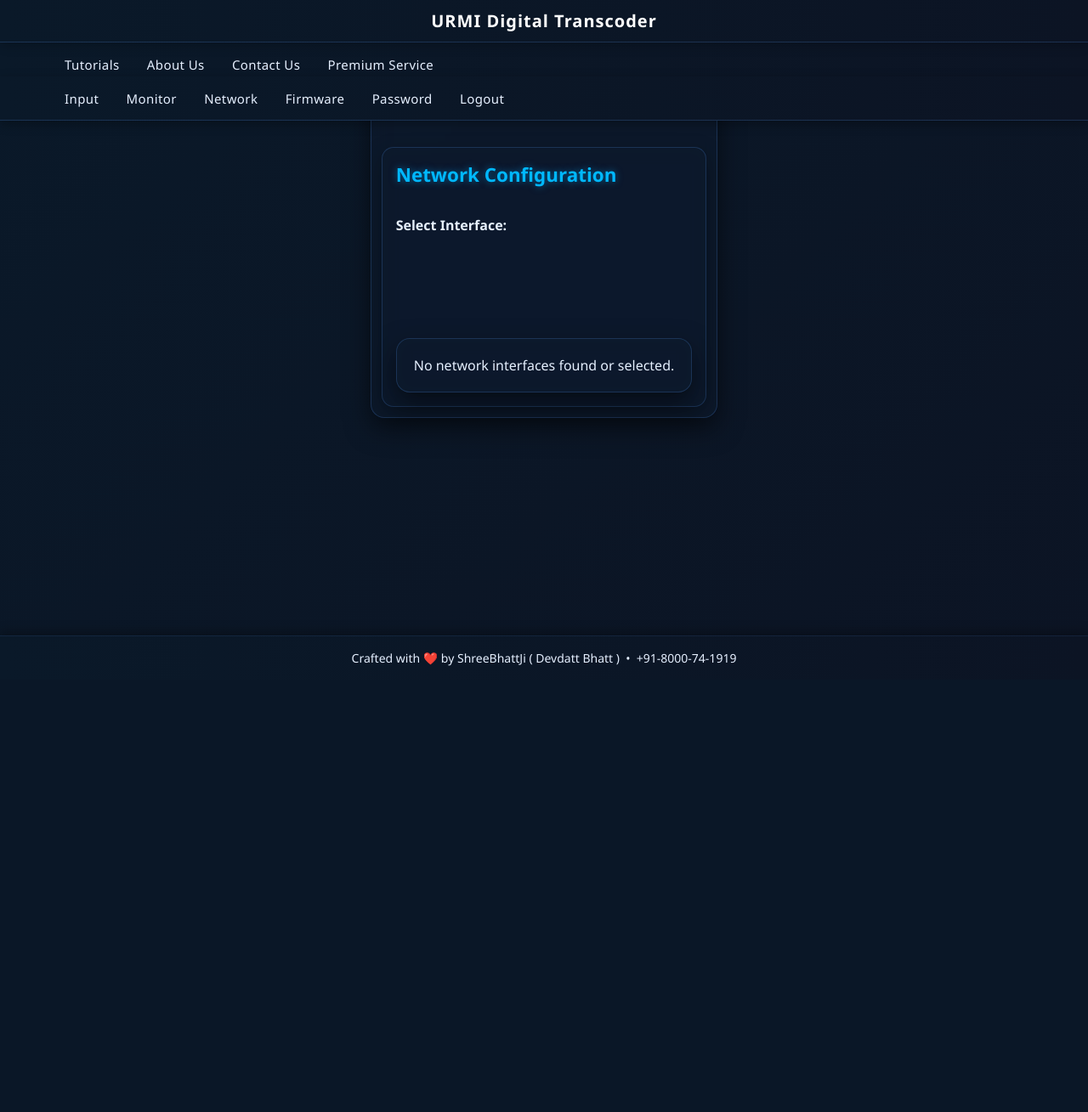
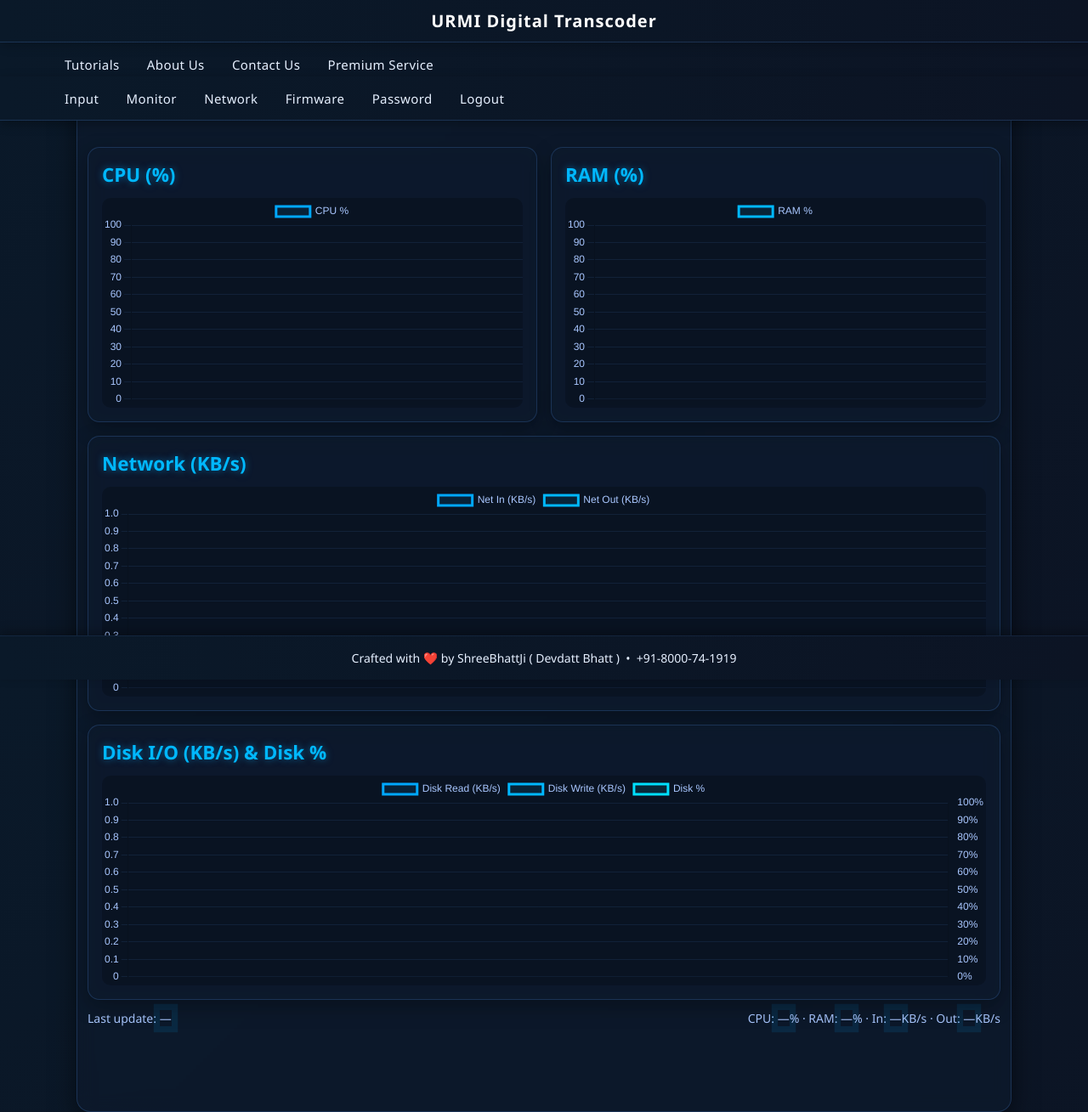
Before and after one commit to shreebhattji/urmic_transcoder, a PHP site: page / in a window 1280 px wide. Shown: the whole page at 85% size. Before the commit the page ends 784 px from the top, so only its background shows below. Run offline with PHP 8.4, Linux system fonts and the light colour scheme; the visitor is signed in with stand-in values (Sample User, id 1).

Commit message:
ui update

```diff
--- a/html/index.php
+++ b/html/index.php
@@ -1,4 +1,6 @@
+<!-- index.php -->
 <?php
+
 /*
 Urmi you happy me happy licence
 
@@ -7,246 +9,326 @@ Copyright (c) 2026 shreebhattji
 License text:
 https://github.com/shreebhattji/Urmi/blob/main/licence.md
 */
-include 'header.php';
 
-// Load network configuration
-$config_file = '/etc/urmi/network.json';
-$network_config = [];
-
-if (file_exists($config_file)) {
-  $config_data = file_get_contents($config_file);
-  $network_config = json_decode($config_data, true);
-}
-
-// Handle form submissions
-if ($_SERVER['REQUEST_METHOD'] === 'POST') {
-  if (isset($_POST['action'])) {
-    $interface = $_POST['interface'] ?? '';
-    $action = $_POST['action'];
-
-    if ($action === 'save') {
-      // Save configuration
-      $config = [
-        'interface' => $interface,
-        'method' => $_POST['method'] ?? '',
-        'ip' => $_POST['ip'] ?? '',
-        'netmask' => $_POST['netmask'] ?? '',
-        'gateway' => $_POST['gateway'] ?? '',
-        'dns' => $_POST['dns'] ?? '',
-        'multicast' => $_POST['multicast'] ?? 'off'
-      ];
-
-      $network_config[$interface] = $config;
-      file_put_contents($config_file, json_encode($network_config, JSON_PRETTY_PRINT));
-    } elseif ($action === 'activate') {
-      // Activate interface
-      exec("sudo ip link set $interface up", $output, $return_code);
-    } elseif ($action === 'deactivate') {
-      // Deactivate interface
-      exec("sudo ip link set $interface down", $output, $return_code);
-    }
-  }
-}
-
-// Get network interfaces excluding specific ones
-$interfaces = [];
-$output = [];
-exec('ip addr show', $output);
-
-$current_interface = null;
-$interface_data = [];
-
-foreach ($output as $line) {
-  // Match interface name
-  if (preg_match('/^\d+:\s+([a-zA-Z0-9]+):/', $line, $matches)) {
-    $current_interface = $matches[1];
-
-    // Skip interfaces we want to exclude
-    if (strpos($current_interface, 'enx') === 0) {
-      $current_interface = null;
-      continue;
-    }
-
-    if ($current_interface === 'lo') {
-      $current_interface = null;
-      continue;
-    }
-
-    // Check if interface is a bridge or docker interface
-    if (
-      strpos($current_interface, 'docker') === 0 ||
-      strpos($current_interface, 'br-') === 0 ||
-      strpos($current_interface, 'veth') === 0
-    ) {
-      $current_interface = null;
-      continue;
-    }
-
-    $interface_data[$current_interface] = [
-      'name' => $current_interface,
-      'ip' => '',
-      'mac' => '',
-      'status' => 'down',
-      'config' => $network_config[$current_interface] ?? null
-    ];
-  }
-
-  // Extract IP address
-  if ($current_interface && preg_match('/inet\s+(\d+\.\d+\.\d+\.\d+)/', $line, $matches)) {
-    $interface_data[$current_interface]['ip'] = $matches[1];
-  }
-
-  // Extract MAC address
-  if ($current_interface && preg_match('/link\/ether\s+([a-f0-9:]+)/', $line, $matches)) {
-    $interface_data[$current_interface]['mac'] = $matches[1];
-  }
-
-  // Check if interface is up
-  if ($current_interface && strpos($line, 'state UP') !== false) {
-    $interface_data[$current_interface]['status'] = 'up';
-  }
-}
-
-// Get selected interface from GET parameter or first interface
-$selected_interface = $_GET['interface'] ?? array_keys($interface_data)[0] ?? null;
-?>
+include 'header.php'; ?>
 
 <div class="containerindex">
   <div class="grid">
+    <div class="card">
+      <h3><i class="fas fa-microchip"></i> CPU (%)</h3>
+      <div class="chart-wrap"><canvas id="cpuChart"></canvas></div>
+    </div>
+    <div class="card">
+      <h3><i class="fas fa-memory"></i> RAM (%)</h3>
+      <div class="chart-wrap"><canvas id="ramChart"></canvas></div>
+    </div>
     <div class="card wide">
-      <h3>Network Configuration</h3>
-
-      <!-- Interface selection -->
-      <div class="interface-selector">
-        <h4>Select Interface:</h4>
-        <div class="interface-list">
-          <?php foreach ($interface_data as $interface): ?>
-            <a href="?interface=<?php echo urlencode($interface['name']); ?>"
-              class="btn <?php echo $selected_interface === $interface['name'] ? 'btn-primary' : 'btn-outline-primary'; ?>">
-              <?php echo htmlspecialchars($interface['name']); ?>
-            </a>
-          <?php endforeach; ?>
-        </div>
-      </div>
-
-      <!-- Main container for network settings -->
-      <div class="network-settings-container">
-        <?php if ($selected_interface && isset($interface_data[$selected_interface])): ?>
-          <div class="interface-card">
-            <div class="interface-header">
-              <h5>Interface Settings</h5>
-              <span class="badge bg-<?php echo $interface_data[$selected_interface]['status'] === 'up' ? 'success' : 'secondary'; ?>">
-                <?php echo htmlspecialchars($interface_data[$selected_interface]['status']); ?>
-              </span>
-            </div>
-            <div class="interface-body">
-              <p><strong>IP Address:</strong> <?php echo htmlspecialchars($interface_data[$selected_interface]['ip'] ?: 'N/A'); ?></p>
-              <p><strong>MAC Address:</strong> <?php echo htmlspecialchars($interface_data[$selected_interface]['mac'] ?: 'N/A'); ?></p>
-            </div>
-            <div class="interface-footer">
-              <form method="post" action="" class="interface-form">
-                <input type="hidden" name="interface" value="<?php echo htmlspecialchars($selected_interface); ?>">
-                <input type="hidden" name="action" value="save">
-
-                <div class="mb-3">
-                  <label class="form-label">Configuration Method</label>
-                  <div class="form-check">
-                    <input class="form-check-input" type="radio" name="method" id="dhcp-<?php echo $selected_interface; ?>"
-                      value="dhcp" <?php echo ($interface_data[$selected_interface]['config']['method'] ?? '') === 'dhcp' ? 'checked' : ''; ?>>
-                    <label class="form-check-label" for="dhcp-<?php echo $selected_interface; ?>">
-                      DHCP
-                    </label>
-                  </div>
-                  <div class="form-check">
-                    <input class="form-check-input" type="radio" name="method" id="static-<?php echo $selected_interface; ?>"
-                      value="static" <?php echo ($interface_data[$selected_interface]['config']['method'] ?? '') === 'static' ? 'checked' : ''; ?>>
-                    <label class="form-check-label" for="static-<?php echo $selected_interface; ?>">
-                      Static IP
-                    </label>
-                  </div>
-                </div>
-
-                <div class="mb-3" id="static-ip-fields-<?php echo $selected_interface; ?>"
-                  style="<?php echo ($interface_data[$selected_interface]['config']['method'] ?? '') === 'static' ? 'display: block;' : 'display: none;'; ?>">
-                  <label class="form-label">IP Address</label>
-                  <input type="text" class="form-control" name="ip"
-                    value="<?php echo htmlspecialchars($interface_data[$selected_interface]['config']['ip'] ?? ''); ?>"
-                    placeholder="192.168.1.100">
-
-                  <label class="form-label mt-2">Netmask</label>
-                  <input type="text" class="form-control" name="netmask"
-                    value="<?php echo htmlspecialchars($interface_data[$selected_interface]['config']['netmask'] ?? ''); ?>"
-                    placeholder="255.255.255.0">
-
-                  <label class="form-label mt-2">Gateway</label>
-                  <input type="text" class="form-control" name="gateway"
-                    value="<?php echo htmlspecialchars($interface_data[$selected_interface]['config']['gateway'] ?? ''); ?>"
-                    placeholder="192.168.1.1">
-
-                  <label class="form-label mt-2">DNS Server</label>
-                  <input type="text" class="form-control" name="dns"
-                    value="<?php echo htmlspecialchars($interface_data[$selected_interface]['config']['dns'] ?? ''); ?>"
-                    placeholder="8.8.8.8">
-                </div>
-
-                <div class="mb-3">
-                  <label class="form-label">Multicast</label>
-                  <div class="form-check">
-                    <input class="form-check-input" type="radio" name="multicast" id="multicast-on-<?php echo $selected_interface; ?>"
-                      value="on" <?php echo ($interface_data[$selected_interface]['config']['multicast'] ?? 'off') === 'on' ? 'checked' : ''; ?>>
-                    <label class="form-check-label" for="multicast-on-<?php echo $selected_interface; ?>">
-                      Enable
-                    </label>
-                  </div>
-                  <div class="form-check">
-                    <input class="form-check-input" type="radio" name="multicast" id="multicast-off-<?php echo $selected_interface; ?>"
-                      value="off" <?php echo ($interface_data[$selected_interface]['config']['multicast'] ?? 'off') === 'off' ? 'checked' : ''; ?>>
-                    <label class="form-check-label" for="multicast-off-<?php echo $selected_interface; ?>">
-                      Disable
-                    </label>
-                  </div>
-                </div>
-
-                <div class="d-flex justify-content-between">
-                  <button type="submit" class="btn btn-primary">Save Configuration</button>
-                  <div>
-                    <button type="submit" name="action" value="activate"
-                      class="btn btn-success <?php echo $interface_data[$selected_interface]['status'] === 'up' ? 'disabled' : ''; ?>">
-                      Activate
-                    </button>
-                    <button type="submit" name="action" value="deactivate"
-                      class="btn btn-danger <?php echo $interface_data[$selected_interface]['status'] === 'down' ? 'disabled' : ''; ?>">
-                      Deactivate
-                    </button>
-                  </div>
-                </div>
-              </form>
-            </div>
-          </div>
-        <?php else: ?>
-          <div class="alert alert-info">
-            No network interfaces found or selected.
-          </div>
-        <?php endif; ?>
-      </div>
+      <h3><i class="fas fa-network-wired"></i> Network (KB/s)</h3>
+      <div class="chart-wrap"><canvas id="netChart"></canvas></div>
+    </div>
+    <div class="card wide">
+      <h3><i class="fas fa-hdd"></i> Disk I/O (KB/s) & Disk %</h3>
+      <div class="chart-wrap"><canvas id="diskChart"></canvas></div>
     </div>
   </div>
+
+  <div style="margin-top:12px; color:#a9c7ff; display:flex; justify-content:space-between; font-size:14px;">
+    <div>Last update: <span id="lastUpdate" class="pulse">—</span></div>
+    <div>CPU: <span id="lastCpu" class="pulse">—</span>% · RAM: <span id="lastRam" class="pulse">—</span>% · In: <span id="lastIn" class="pulse">—</span>KB/s ·
+      Out: <span id="lastOut" class="pulse">—</span>KB/s</div>
+  </div>
+  <br>
+  <br>
+  <br>
+  <br>
 </div>
+<script>
+  const POLL_MS = 1000;
+  const JSON_URL = "metrics.json";
 
-<script>
-  // Toggle static IP fields based on method selection
-  document.querySelectorAll('input[name^="method"]').forEach(radio => {
-    radio.addEventListener('change', function() {
-      const interfaceName = this.name.replace('method', '');
-      const staticFields = document.getElementById(`static-ip-fields-${interfaceName}`);
+  function toKB(v) {
+    return Math.round(v / 1024);
+  }
 
-      if (this.value === 'static') {
-        staticFields.style.display = 'block';
-      } else {
-        staticFields.style.display = 'none';
+  const cpuChart = new Chart(document.getElementById('cpuChart').getContext('2d'), {
+    type: 'line',
+    data: {
+      labels: [],
+      datasets: [{
+        label: 'CPU %',
+        data: [],
+        fill: false,
+        borderColor: '#00a8ff',
+        backgroundColor: 'rgba(0, 168, 255, 0.1)',
+        tension: 0.4,
+        pointRadius: 0,
+        pointHoverRadius: 6
+      }]
+    },
+    options: {
+      responsive: true,
+      maintainAspectRatio: false,
+      scales: {
+        y: {
+          min: 0,
+          max: 100,
+          grid: {
+            color: 'rgba(92, 158, 255, 0.1)'
+          },
+          ticks: {
+            color: '#a9c7ff'
+          }
+        },
+        x: {
+          grid: {
+            color: 'rgba(92, 158, 255, 0.1)'
+          },
+          ticks: {
+            color: '#a9c7ff'
+          }
+        }
+      },
+      plugins: {
+        legend: {
+          labels: {
+            color: '#a9c7ff'
+          }
+        }
       }
-    });
+    }
   });
+
+  const ramChart = new Chart(document.getElementById('ramChart').getContext('2d'), {
+    type: 'line',
+    data: {
+      labels: [],
+      datasets: [{
+        label: 'RAM %',
+        data: [],
+        fill: false,
+        borderColor: '#00b8ff',
+        backgroundColor: 'rgba(0, 184, 255, 0.1)',
+        tension: 0.4,
+        pointRadius: 0,
+        pointHoverRadius: 6
+      }]
+    },
+    options: {
+      responsive: true,
+      maintainAspectRatio: false,
+      scales: {
+        y: {
+          min: 0,
+          max: 100,
+          grid: {
+            color: 'rgba(92, 158, 255, 0.1)'
+          },
+          ticks: {
+            color: '#a9c7ff'
+          }
+        },
+        x: {
+          grid: {
+            color: 'rgba(92, 158, 255, 0.1)'
+          },
+          ticks: {
+            color: '#a9c7ff'
+          }
+        }
+      },
+      plugins: {
+        legend: {
+          labels: {
+            color: '#a9c7ff'
+          }
+        }
+      }
+    }
+  });
+
+  const netChart = new Chart(document.getElementById('netChart').getContext('2d'), {
+    type: 'line',
+    data: {
+      labels: [],
+      datasets: [{
+          label: 'Net In (KB/s)',
+          data: [],
+          fill: false,
+          borderColor: '#00a8ff',
+          backgroundColor: 'rgba(0, 168, 255, 0.1)',
+          tension: 0.4,
+          pointRadius: 0,
+          pointHoverRadius: 6
+        },
+        {
+          label: 'Net Out (KB/s)',
+          data: [],
+          fill: false,
+          borderColor: '#00b8ff',
+          backgroundColor: 'rgba(0, 184, 255, 0.1)',
+          tension: 0.4,
+          pointRadius: 0,
+          pointHoverRadius: 6
+        }
+      ]
+    },
+    options: {
+      responsive: true,
+      maintainAspectRatio: false,
+      scales: {
+        y: {
+          beginAtZero: true,
+          grid: {
+            color: 'rgba(92, 158, 255, 0.1)'
+          },
+          ticks: {
+            color: '#a9c7ff'
+          }
+        },
+        x: {
+          grid: {
+            color: 'rgba(92, 158, 255, 0.1)'
+          },
+          ticks: {
+            color: '#a9c7ff'
+          }
+        }
+      },
+      plugins: {
+        legend: {
+          labels: {
+            color: '#a9c7ff'
+          }
+        }
+      }
+    }
+  });
+
+  const diskChart = new Chart(document.getElementById('diskChart').getContext('2d'), {
+    type: 'line',
+    data: {
+      labels: [],
+      datasets: [{
+          label: 'Disk Read (KB/s)',
+          data: [],
+          fill: false,
+          borderColor: '#00a8ff',
+          backgroundColor: 'rgba(0, 168, 255, 0.1)',
+          tension: 0.4,
+          pointRadius: 0,
+          pointHoverRadius: 6
+        },
+        {
+          label: 'Disk Write (KB/s)',
+          data: [],
+          fill: false,
+          borderColor: '#00b8ff',
+          backgroundColor: 'rgba(0, 184, 255, 0.1)',
+          tension: 0.4,
+          pointRadius: 0,
+          pointHoverRadius: 6
+        },
+        {
+          label: 'Disk %',
+          data: [],
+          yAxisID: 'percent',
+          fill: false,
+          borderColor: '#00e0ff',
+          backgroundColor: 'rgba(0, 224, 255, 0.1)',
+          tension: 0.4,
+          pointRadius: 0,
+          pointHoverRadius: 6
+        }
+      ]
+    },
+    options: {
+      responsive: true,
+      maintainAspectRatio: false,
+      scales: {
+        y: {
+          position: 'left',
+          beginAtZero: true,
+          grid: {
+            color: 'rgba(92, 158, 255, 0.1)'
+          },
+          ticks: {
+            color: '#a9c7ff'
+          }
+        },
+        percent: {
+          position: 'right',
+          min: 0,
+          max: 100,
+          grid: {
+            display: false
+          },
+          ticks: {
+            color: '#a9c7ff',
+            callback: v => v + '%'
+          }
+        },
+        x: {
+          grid: {
+            color: 'rgba(92, 158, 255, 0.1)'
+          },
+          ticks: {
+            color: '#a9c7ff'
+          }
+        }
+      },
+      plugins: {
+        legend: {
+          labels: {
+            color: '#a9c7ff'
+          }
+        }
+      }
+    }
+  });
+
+  async function update() {
+    try {
+      const res = await fetch(JSON_URL + "?_=" + Date.now(), {
+        cache: 'no-store'
+      });
+      if (!res.ok) throw new Error('fetch fail ' + res.status);
+      const j = await res.json();
+
+      const labels = j.timestamps.map(t => new Date(t).toLocaleTimeString());
+      cpuChart.data.labels = labels;
+      cpuChart.data.datasets[0].data = j.cpu_percent;
+
+      ramChart.data.labels = labels;
+      ramChart.data.datasets[0].data = j.ram_percent;
+
+      netChart.data.labels = labels;
+      netChart.data.datasets[0].data = j.net_in_Bps.map(toKB);
+      netChart.data.datasets[1].data = j.net_out_Bps.map(toKB);
+
+      diskChart.data.labels = labels;
+      diskChart.data.datasets[0].data = j.disk_read_Bps.map(toKB);
+      diskChart.data.datasets[1].data = j.disk_write_Bps.map(toKB);
+      diskChart.data.datasets[2].data = j.disk_percent;
+
+      cpuChart.update();
+      ramChart.update();
+      netChart.update();
+      diskChart.update();
+
+      const last = labels.length - 1;
+      if (last >= 0) {
+        document.getElementById('lastUpdate').textContent = labels[last];
+        document.getElementById('lastCpu').textContent = j.cpu_percent[last];
+        document.getElementById('lastRam').textContent = j.ram_percent[last];
+        document.getElementById('lastIn').textContent = toKB(j.net_in_Bps[last]);
+        document.getElementById('lastOut').textContent = toKB(j.net_out_Bps[last]);
+      }
+    } catch (e) {
+      console.error('update failed', e);
+    }
+  }
+
+  setInterval(update, POLL_MS);
+  update();
 </script>
-
-<?php include 'footer.php' ?>
+<?php include 'footer.php'; ?>
--- a/html/style.css
+++ b/html/style.css
@@ -553,13 +553,51 @@ main {
     backdrop-filter: blur(10px);
 }
 
-/* Horizontal network interfaces */
-.network-interfaces-horizontal {
+.interface-tabs {
+    margin-bottom: 20px;
+    padding: 10px 0;
+    border-bottom: 1px solid rgba(92, 158, 255, 0.2);
+}
+
+.interface-list {
     display: flex;
     flex-wrap: wrap;
-    gap: 20px;
+    gap: 8px;
+}
+
+.tab-button {
+    padding: 10px 20px;
+    background: rgba(13, 27, 45, 0.7);
+    border: 1px solid rgba(92, 158, 255, 0.3);
+    border-radius: 8px;
+    color: var(--text-primary);
+    cursor: pointer;
+    transition: all 0.3s ease;
+    font-weight: 500;
+    backdrop-filter: blur(5px);
+}
+
+.tab-button:hover {
+    background: rgba(0, 168, 255, 0.2);
+    border-color: var(--accent-blue-light);
+}
+
+.tab-button.active {
+    background: linear-gradient(90deg, var(--accent-blue), var(--accent-blue-light));
+    color: white;
+    border-color: var(--accent-blue-light);
+    box-shadow: 0 4px 12px rgba(0, 168, 255, 0.3);
+}
+
+/* Activation buttons */
+.activation-buttons {
+    display: flex;
+    gap: 10px;
+    margin-bottom: 20px;
     justify-content: flex-start;
 }
+
+/* ... existing CSS ... */
 
 .interface-card {
     flex: 1 1 300px;
@@ -651,4 +689,23 @@ main {
         width: 100%;
         min-width: auto;
     }
+
+    .interface-list {
+        flex-direction: column;
+        align-items: stretch;
+    }
+
+    .tab-button {
+        width: 100%;
+        text-align: center;
+    }
+
+    .activation-buttons {
+        flex-direction: column;
+        align-items: stretch;
+    }
+
+    .activation-buttons button {
+        width: 100%;
+    }
 }
```
Also changed, not shown: html/network.php (+26 -21 lines).
